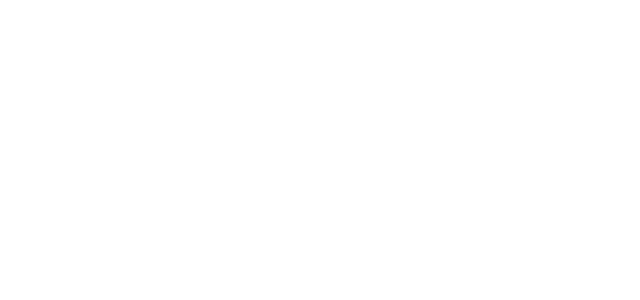
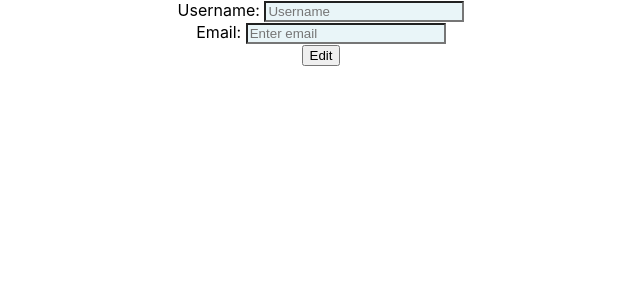
Before and after one commit to build-week-ft-School-in-the-Cloud/Front-End, a React (Create React App) app in the folder school-in-the-cloud-fe/: page /api/users/1 in a window 1280 px wide. Shown: the top 300 px of the page, without its empty margins (319-959 px from the left). Built offline with nearby package versions, Linux system fonts and the light colour scheme.

Commit message:
Completed the put and delete request.

```diff
--- a/school-in-the-cloud-fe/src/App.css
+++ b/school-in-the-cloud-fe/src/App.css
@@ -35,6 +35,11 @@
   background-color: #e9f5f8;
   height:5%;
 }
+.bioText {
+  width: 35%;
+  min-height: 40vh;
+  resize:none;
+}
 
 @keyframes App-logo-spin {
   from {
--- a/school-in-the-cloud-fe/src/components/Dashboard.js
+++ b/school-in-the-cloud-fe/src/components/Dashboard.js
@@ -1,7 +1,7 @@
 import React, {useEffect, useState} from 'react';
 import { axiosWithAuth } from '../utils/axiosWithAuth';
 import StudentCard from '../components/StudentCard';
-import {Link, useHistory} from 'react-router-dom';
+import {useHistory} from 'react-router-dom';
 
 
 
@@ -15,7 +15,7 @@
 
   useEffect(() => {
     fetchUsers();
-    console.log(`-->`, users);
+    // console.log(`-->`, users);
   }, [])
 
     //Fetch list of current students
--- a/school-in-the-cloud-fe/src/components/StudentCard.js
+++ b/school-in-the-cloud-fe/src/components/StudentCard.js
@@ -4,7 +4,7 @@
 import '../App.css';
 
 const StudentCard = (props) => {
-    console.log(`props --->`, props)
+    // console.log(`props --->`, props)
 
 
     return (
--- a/school-in-the-cloud-fe/src/components/StudentProfile.js
+++ b/school-in-the-cloud-fe/src/components/StudentProfile.js
@@ -11,12 +11,19 @@
     // console.log(`props --->`, props)
 
     const [user, setUser] = useState({});
+
+    const [bioState, setBioState] = useState({
+        bio: ''
+    });
+
+
     const {push} = useHistory();
 
     const {id} = useParams();
     console.log(`id inside SP`, id);
 
     useEffect(() => {
+        // console.log(bioState);
         axiosWithAuth()
         .get(`/api/users/${id}`)
         .then(response => {
@@ -24,7 +31,7 @@
             setUser(response.data)
         })
         .catch(err => console.log(err.response))
-    }, [])
+    }, [id])
 
 
     const deleteProfile = () => {
@@ -39,6 +46,23 @@
         .catch(error => console.log(error.response))
     }
 
+    const updateUser = (id) => {
+        push(`/api/users/${id}`)
+     }
+
+
+
+     const handleChange = (event) => {
+         setBioState({bioState: event.target.value})
+     }
+
+     const saveBio = (e) => {
+        setBioState()
+     }
+
+
+
+
 
     return (
         <div className='studentProfile'>
@@ -46,6 +70,30 @@
             <p>Username:{user.username}</p>
             <p>Email:{user.email}</p>
             <button onClick={deleteProfile}>Delete Profile</button>
+
+            <br/>
+
+            <button onClick={() =>updateUser(user.id)}>Update User</button>
+            <br/>
+
+
+
+            <label>Bio:</label><br/>
+            <textarea
+                className="bioText"
+                placeholder="Type here"
+                name='bio'
+                value={bioState.bio}
+                onChange={handleChange}
+            />
+
+
+            <br/>
+            <button>Save Bio</button>
+
+            <pre>{bioState.bio}</pre>
+
+
         </div>
     )
 
--- a/school-in-the-cloud-fe/src/components/UpdateUser.js
+++ b/school-in-the-cloud-fe/src/components/UpdateUser.js
@@ -1,99 +1,71 @@
 
 import React, {useState} from 'react';
+import { useParams, useHistory } from 'react-router-dom';
+import {axiosWithAuth} from '../utils/axiosWithAuth';
 
 
 const initialState = {
     username: '',
-    password: '',
-    forename: '',
-    surname: '',
-    country: '',
-    volunteerId:''
+    email: ''
 }
 
 const UpdateUser = () => {
 
     const [updateUser, setUpdateUser] = useState(initialState);
     // console.log(`--->`, updateUser)
+    const {id} = useParams();
+    // console.log(`ID IN UPDATE USER`, id)
+    const {push} = useHistory();
 
 
 
+     //Handle changes
+     const handleChanges = event => {
+        event.persist();
+        setUpdateUser({
+            ...updateUser,
+            [event.target.name]: event.target.value
+        })
+    }
 
 
-     updateUser = () => {
+
+    const updateClickedUser = (e) => {
+    e.preventDefault();
     axiosWithAuth()
-    .put("/students/profile/edit")
+    .put(`/api/users/${id}`, updateUser)
     .then(response => {
-        // console.log(`PUT REQUEST`, response)
+        console.log(`PUT REQUEST`, response)
+        push('/api/student/users')
     })
     .catch(err => console.log(`There was an error with PUT request`, err))
 }
 
     return (
-                <form>
+                <form onSubmit={updateClickedUser}>
 
                     <label htmlFor="username">Username: </label>
                     <input
                         type="text"
                         name="username"
                         placeholder="Username"
-                        value={credentials.username}
+                        value={updateUser.username}
                         onChange={handleChanges}
                     />
                     <br />
 
-                    <label htmlFor="password">Password: </label>
+                    <label htmlFor="email">Email: </label>
                     <input
-                        type="password"
-                        name="password"
-                        placeholder="Enter password"
-                        value={credentials.password}
+                        type="text"
+                        name="email"
+                        placeholder="Enter email"
+                        value={updateUser.email}
                         onChange={handleChanges}
                     />
-                    <br />
+                    <br/>
 
-                    <label htmlFor="forename">Forename: </label>
-                    <input
-                        type="text"
-                        name="forename"
-                        placeholder="Enter first name"
-                        value={credentials.forename}
-                        onChange={handleChanges}
-                    />
-                    <br />
 
-                    <label htmlFor="surname">Surname: </label>
-                    <input
-                        type="text"
-                        name="surname"
-                        placeholder="Enter last name"
-                        value={credentials.surname}
-                        onChange={handleChanges}
-                    />
-                    <br />
-
-                    <label htmlFor="country">Country: </label>
-                    <input
-                        type="text"
-                        name="country"
-                        placeholder="Enter Country"
-                        value={credentials.country}
-                        onChange={handleChanges}
-                    />
-                    <br />
-
-                    <label htmlFor="id">Id: </label>
-                    <input
-                        type="text"
-                        name="volunteerId"
-                        placeholder="Enter id"
-                        value={credentials.volunteerId}
-                        onChange={handleChanges}
-
-                    />
-                    <br />
-
-                    <button>Update</button>
+                    <button>Edit</button>
                 </form>
             )
         }
--- a/school-in-the-cloud-fe/src/components/WelcomePageComponents/WelcomePage.js
+++ b/school-in-the-cloud-fe/src/components/WelcomePageComponents/WelcomePage.js
@@ -8,11 +8,13 @@
 import AdminSignUpForm from '../AllSignUpForms/AdminSignUpForm';
 import StudentSignUpForm from '../AllSignUpForms/StudentSignUpForm';
 import VolunteerSignUpForm from '../AllSignUpForms/VolunteerSignUpForm';
+import UpdateUser from '../../components/UpdateUser';
 
 import StudentProfile from '../../components/StudentProfile';
 import './StyleComponents.css';
 import {Route} from 'react-router-dom';
 import WelcomePageRoutes from '../WelcomePageComponents/WelcomePageRoutes';
+
 
 
 
@@ -31,6 +33,9 @@
             <Route exact path='/api/volunteer/register' component={VolunteerSignUpForm}/>
 
             <Route exact path='/student-profile/:id' component={StudentProfile} />
+            <Route exact path='/api/users/:id' component={UpdateUser} />
+            {/* <Route exact path='/api/student/users' component={UpdateUser} /> */}
+
 
 
         </section>
```
Also changed, not shown: school-in-the-cloud-fe/src/components/CountryList.js (deleted), school-in-the-cloud-fe/src/components/EditProfile.js (deleted), school-in-the-cloud-fe/src/components/Footer.js (deleted), school-in-the-cloud-fe/src/components/NewListForm.js (deleted), school-in-the-cloud-fe/src/components/ToDoList.js (deleted), school-in-the-cloud-fe/src/components/VolunteerCard.js (deleted).
